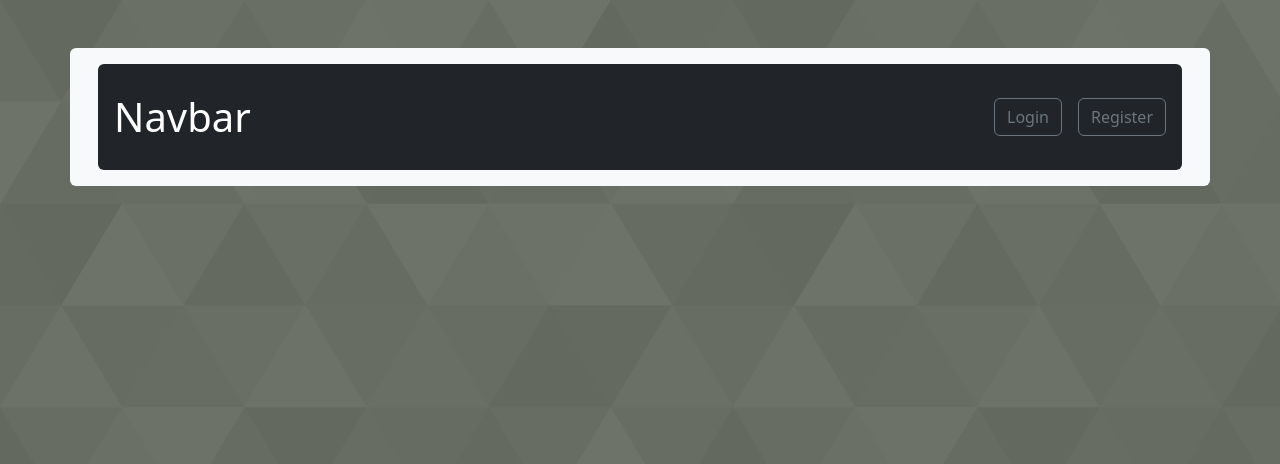
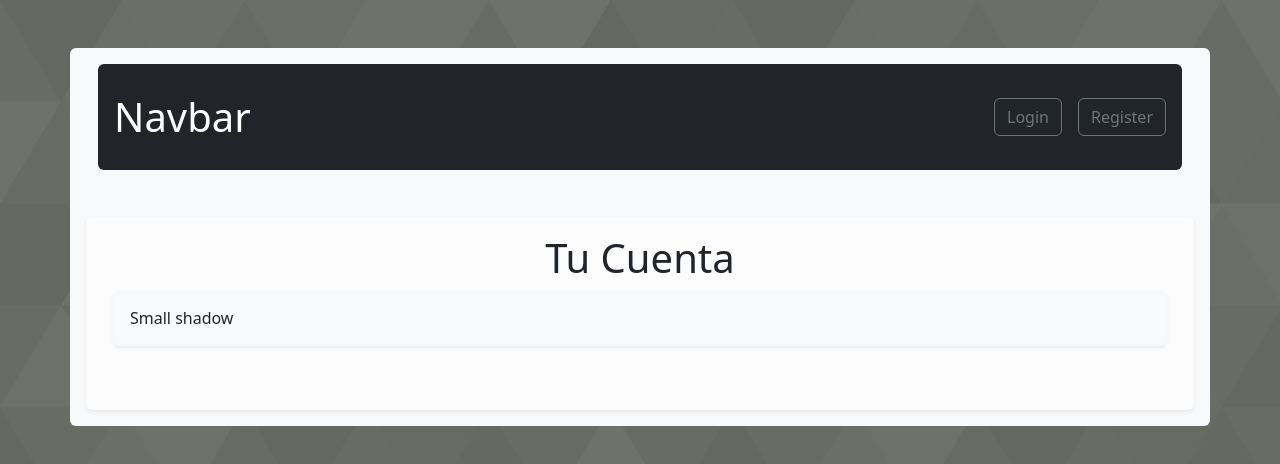
Before and after one commit to let-s-rol/Gamifica-front, an Angular app in the folder Frontend/: page / in a window 1280 px wide. Shown: the top 464 px of the page. Built offline with nearby package versions, Linux system fonts and the light colour scheme.

Commit message:
comenzar con el User Panel

```diff
--- a/Frontend/src/app/app.module.ts
+++ b/Frontend/src/app/app.module.ts
@@ -11,6 +11,7 @@ import { UserComponent } from './user/user.component';
 import { AppRoutingModule } from './app-routing/app-routing.module';
 import { NavbarComponent } from './navbar/navbar.component';
 import { LoginComponent } from './login/login.component';
+import { UserPanelComponent } from './user-panel/user-panel.component';
 
 @NgModule({
   declarations: [
@@ -21,7 +22,8 @@ import { LoginComponent } from './login/login.component';
     RegisterStudentComponent,
     UserComponent,
     NavbarComponent,
-    LoginComponent
+    LoginComponent,
+    UserPanelComponent
   ],
   imports: [
     BrowserModule,
--- a/Frontend/src/app/home/home.component.html
+++ b/Frontend/src/app/home/home.component.html
@@ -1,4 +1,6 @@
 
 <div class="container bg-light p-3 mt-5 rounded">
     <app-navbar></app-navbar>
+    <app-user-panel></app-user-panel>
+
 </div>
--- a/Frontend/src/app/register-student/register-student.component.html
+++ b/Frontend/src/app/register-student/register-student.component.html
@@ -4,7 +4,7 @@
     <div class="p-3 bg-dark rounded mb-4">
       <h1 class="text-light text-center">Registro Alumno</h1>
     </div>
-    <div>
+    <div class="shadow-sm container bg-light-subtle mt-5 p-3 rounded">
       <form novalidate [formGroup]="Student" (submit)="send()">
         <!-- <app-register></app-register>  -->
         <!-- TODO mirar de poder hacer el registro general con el componente, mirar como guardar y pasar los resultados de los forms -->
--- a/Frontend/src/app/register-teacher/register-teacher.component.html
+++ b/Frontend/src/app/register-teacher/register-teacher.component.html
@@ -1,10 +1,11 @@
 <!-- Registro -->
+
 <div class="container bg-light mt-5 p-3 rounded">
   <div class="container">
     <div class="p-3 bg-dark rounded mb-4">
       <h1 class="text-light text-center">Registro Profesor</h1>
     </div>
-    <div>
+    <div class="shadow-sm container bg-light-subtle mt-5 p-3 rounded">
       <form novalidate [formGroup]="Teacher" (submit)="send()">
         <!-- valores generales del registro -->
         <!-- <app-register></app-register>  -->
--- /dev/null
+++ b/Frontend/src/app/user-panel/user-panel.component.html
@@ -0,0 +1,6 @@
+<div class="shadow-sm container bg-light-subtle mt-5 p-3 rounded">
+  <h1 class="text-dark text-center">Tu Cuenta</h1>
+  <div class="container-sm">
+    <div class="shadow-sm p-3 mb-5 bg-body-tertiary rounded">Small shadow</div>
+  </div>
+</div>
--- /dev/null
+++ b/Frontend/src/app/user-panel/user-panel.component.ts
@@ -0,0 +1,15 @@
+import { Component, OnInit } from '@angular/core';
+
+@Component({
+  selector: 'app-user-panel',
+  templateUrl: './user-panel.component.html',
+  styleUrls: ['./user-panel.component.css']
+})
+export class UserPanelComponent implements OnInit {
+
+  constructor() { }
+
+  ngOnInit(): void {
+  }
+
+}
```
Also changed, not shown: Frontend/src/app/user-panel/user-panel.component.css (added), 1 other file (tests, documents, lock files or other folders).
